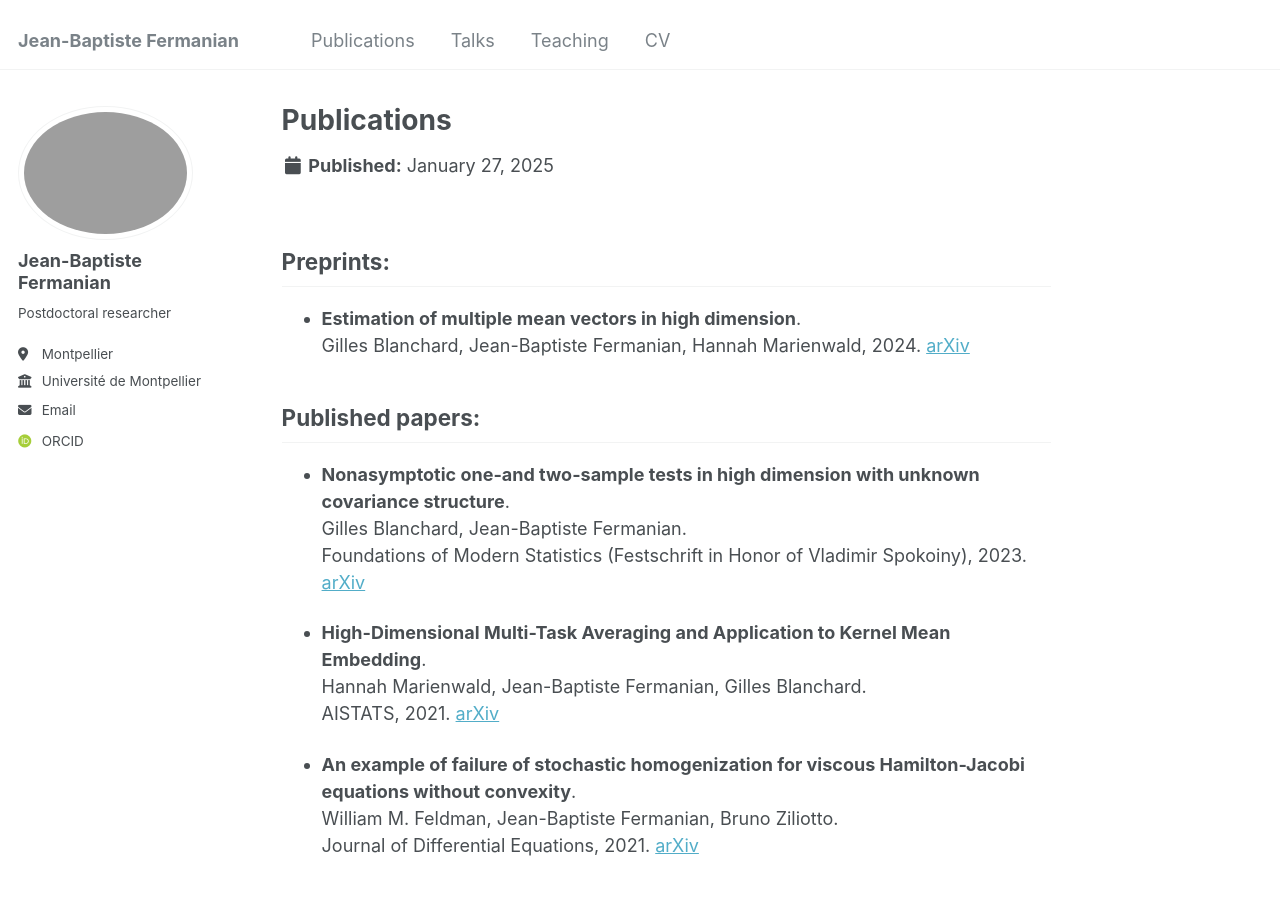
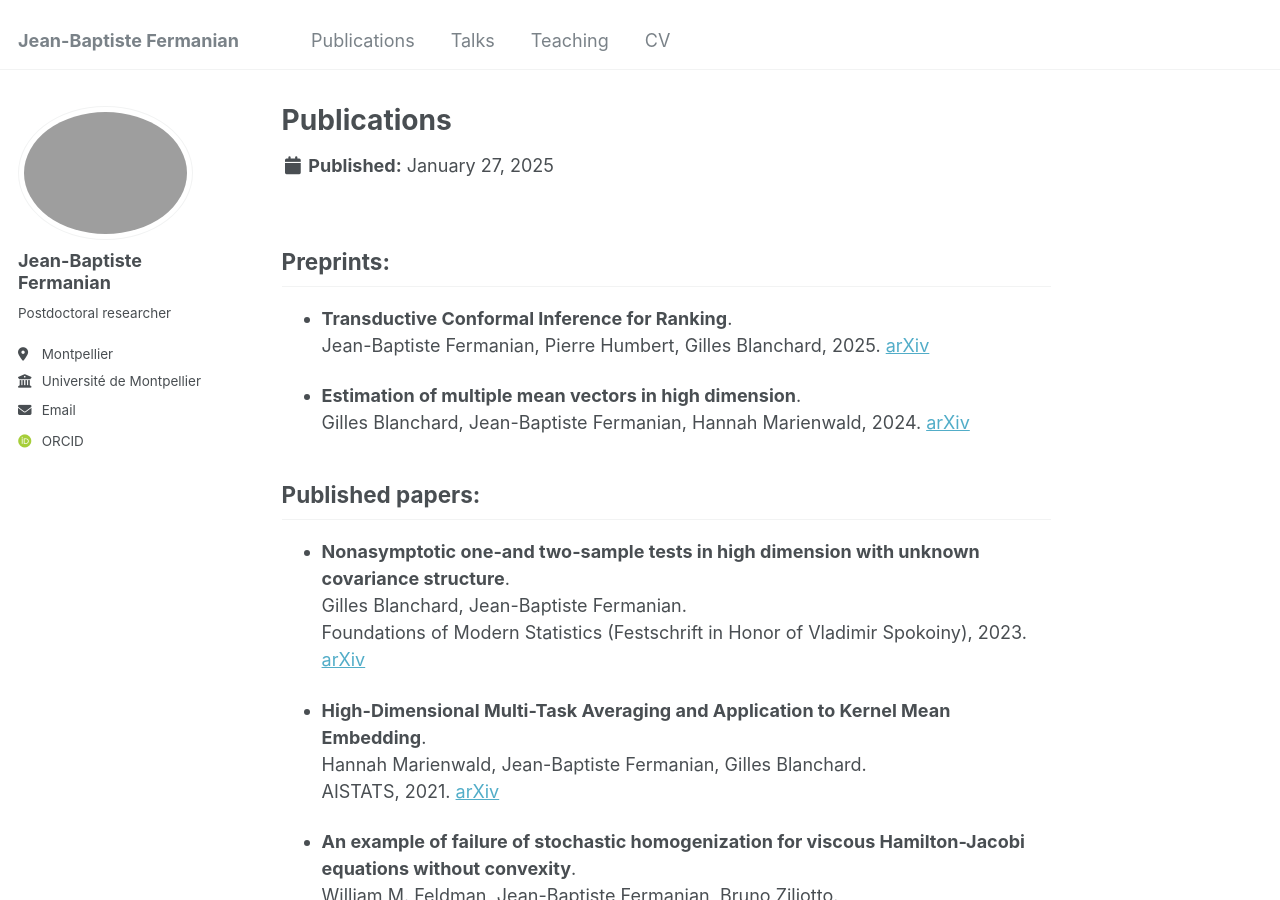
Before and after one commit to jeanbaptistefermanian/jeanbaptistefermanian.github.io, a Jekyll site: the page built from _publications/publications.md, in a window 1280 px wide and 900 px high. Built offline with Jekyll 4.4.1, drawn with Linux system fonts in a browser that asks for light colours; some web fonts are replaced.

Commit message:
add ranking

```diff
--- a/_publications/publications.md
+++ b/_publications/publications.md
@@ -6,6 +6,9 @@ redirect_from:
 - /publications.html
 ---
 ## Preprints:
+- **Transductive Conformal Inference for Ranking**.\
+Jean-Baptiste Fermanian, Pierre Humbert, Gilles Blanchard, 2025. [arXiv](https://arxiv.org/abs/2501.11384)
+
  - **Estimation of multiple mean vectors in high dimension**.\
 Gilles Blanchard, Jean-Baptiste Fermanian, Hannah Marienwald, 2024. [arXiv](https://arxiv.org/pdf/2403.15038)
 
```
